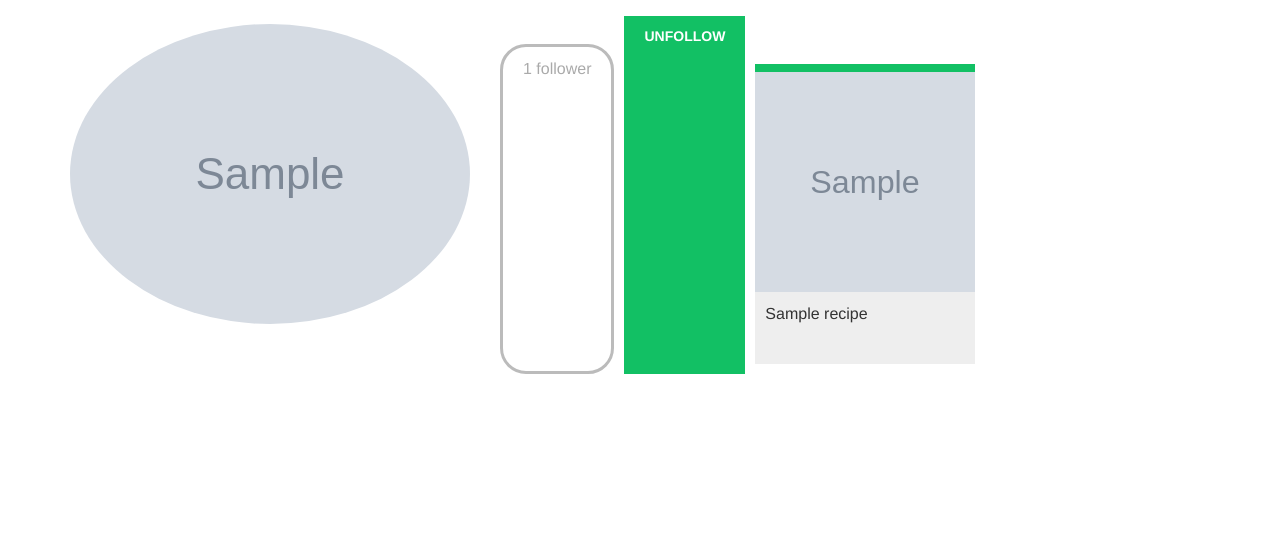
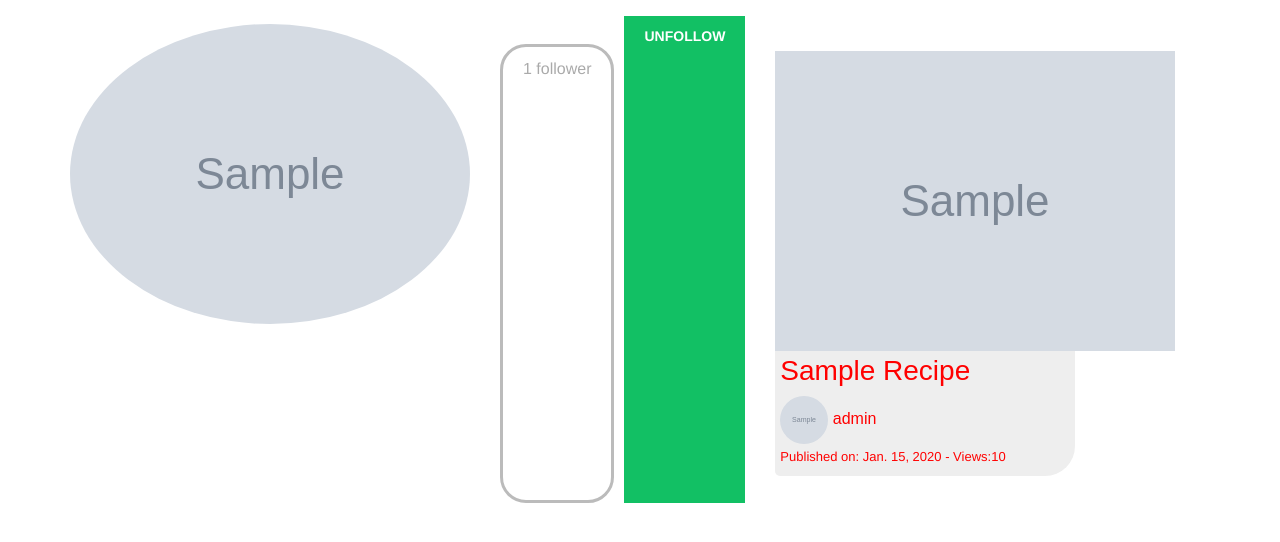
Before and after one commit to Jeanca7/choppingboard.ie, a Django app: page /accounts/users/admin/ in a window 1280 px wide. Shown: the part 67-609 px from the top of the page. Run offline with Django 3.2, Linux system fonts and the light colour scheme; a user stored in the database is signed in; data comes from the database, SQL or seed files in the repository; tables that the repository leaves empty hold one stand-in row (values such as "Sample post"); grey boxes marked "Sample" are stand-in pictures; some libraries are stand-ins or nearby versions.

Commit message:
ready for layout

```diff
--- a/accounts/templates/accounts/user/detail.html
+++ b/accounts/templates/accounts/user/detail.html
@@ -24,9 +24,9 @@
     Unfollow
     {% endif %}
 </a>
-<div id="image-list" class="image-container">
-    {% include "recipes/recipe/list_ajax.html" with recipes=user.recipes_created.all %}
-</div>
+
+{% include "recipes/recipe/list_ajax.html" with recipes=user.recipes_created.all %}
+
 {% endwith %}
 {% endblock %}
 
--- a/recipes/templates/recipes/recipe/list_ajax.html
+++ b/recipes/templates/recipes/recipe/list_ajax.html
@@ -1,7 +1,7 @@
 {% load thumbnail %}
 
 {% for recipe in recipes %}
-  <div class="image">
+    <div class="im-container">
     <a href="{{ recipe.get_absolute_url }}">
       {% thumbnail recipe.image "300x300" crop="100%" as im %}
         <a href="{{ recipe.get_absolute_url }}">
@@ -9,9 +9,11 @@
         </a>
       {% endthumbnail %}
     </a>
-    <div class="info">
-      <a href="{{ recipe.get_absolute_url }}" class="title">
-        {{ recipe.recipe_name }}
+    <div class="recipe-description">
+      <a href="{{ recipe.get_absolute_url }}" class="recipe-link">
+        <h3>{{ recipe.recipe_name }}</h3>
+      <h6 class="avatar-cook-name"><img src="{{ MEDIA_URL }}{{ recipe.cook.profile.image }}" class="img-circle"> {{ recipe.cook }}</h6>
+      <span class="boldtext date-views">Published on: {{ recipe.created_date.date }} - Views:{{ recipe.views }}</span>
       </a>
     </div>
   </div>
--- a/static/css/style.css
+++ b/static/css/style.css
@@ -41,7 +41,7 @@ footer {
     width: 300px;
 }
 
-.avatar-cook_name{
+.avatar-cook-name{
     margin-bottom: 0;
 }
 
@@ -130,6 +130,38 @@ footer {
         );
 }
 
+
+.im-container{
+    padding: 2px 0;
+    margin: 25px 30px;
+}
+
+
+.recipe-description{
+    background:#eee;
+    padding: 3px 5px;
+    border-radius: 0px 0px 30px 5px;
+    height: 125px;
+    width: 300px;
+}
+
+
+.recipe-description h3{
+    overflow: hidden;
+    white-space: nowrap;
+    text-overflow: ellipsis;
+    text-transform: capitalize;
+}
+
+.im-container a{
+    text-decoration: none;
+    color: red;
+}
+
+.im-container a:hover{
+    color: red;
+    text-decoration: none;
+}
 
 
 /*additonal*/
```
Also changed, not shown: recipes/templates/recipes/recipe/cook_recipes_list.html (+18 -34 lines), recipes/templates/recipes/recipe/recipes_list.html (+16 -27 lines).
